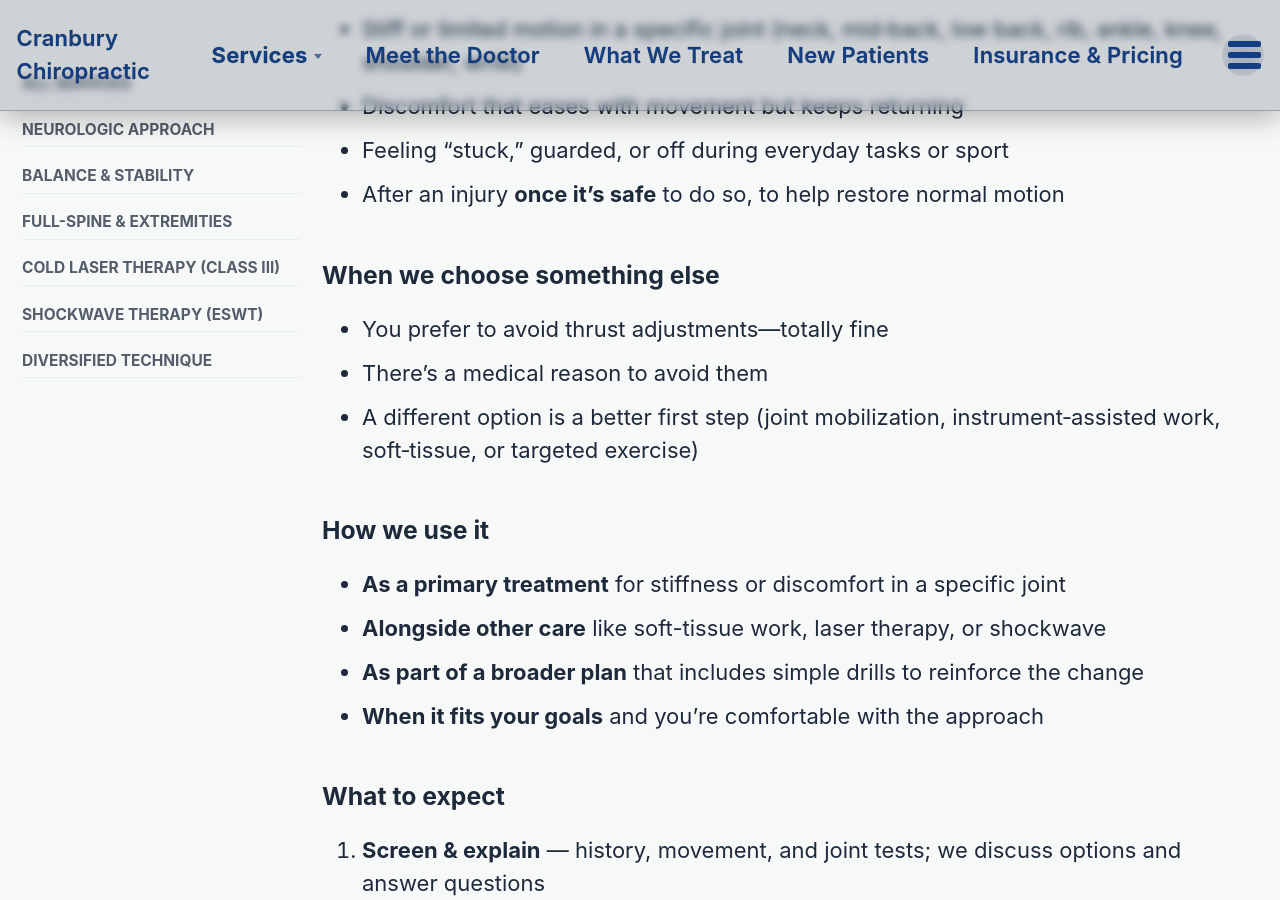
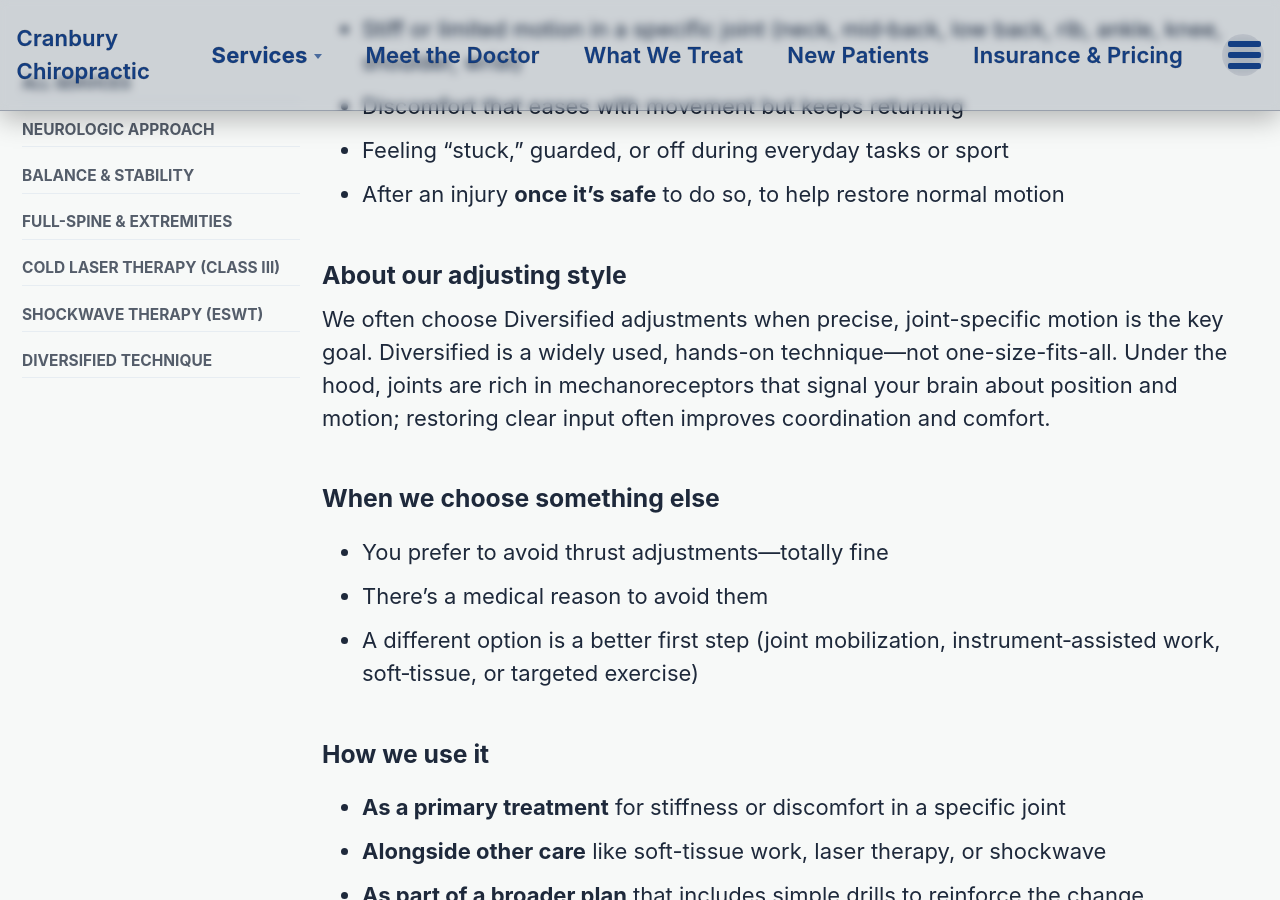
Before and after one commit to millerms/CranburyChiropractic, a Jekyll site: the page built from _pages/services/diversified-technique.md, in a window 1280 px wide and 900 px high, scrolled down 529 px. Built offline with Jekyll 4.4.1, drawn with Linux system fonts in a browser that asks for light colours; cached includes are drawn as plain includes.

Commit message:
more concepts

```diff
--- a/_pages/services/diversified-technique.md
+++ b/_pages/services/diversified-technique.md
@@ -17,6 +17,10 @@ Diversified is a precise, hands‑on adjustment method. We position you comforta
 - Discomfort that eases with movement but keeps returning
 - Feeling “stuck,” guarded, or off during everyday tasks or sport
 - After an injury **once it’s safe** to do so, to help restore normal motion
+{: .reveal .reveal--up }
+
+### About our adjusting style
+We often choose Diversified adjustments when precise, joint-specific motion is the key goal. Diversified is a widely used, hands-on technique—not one-size-fits-all. Under the hood, joints are rich in mechanoreceptors that signal your brain about position and motion; restoring clear input often improves coordination and comfort.
 {: .reveal .reveal--up }
 
 ### When we choose something else
```
